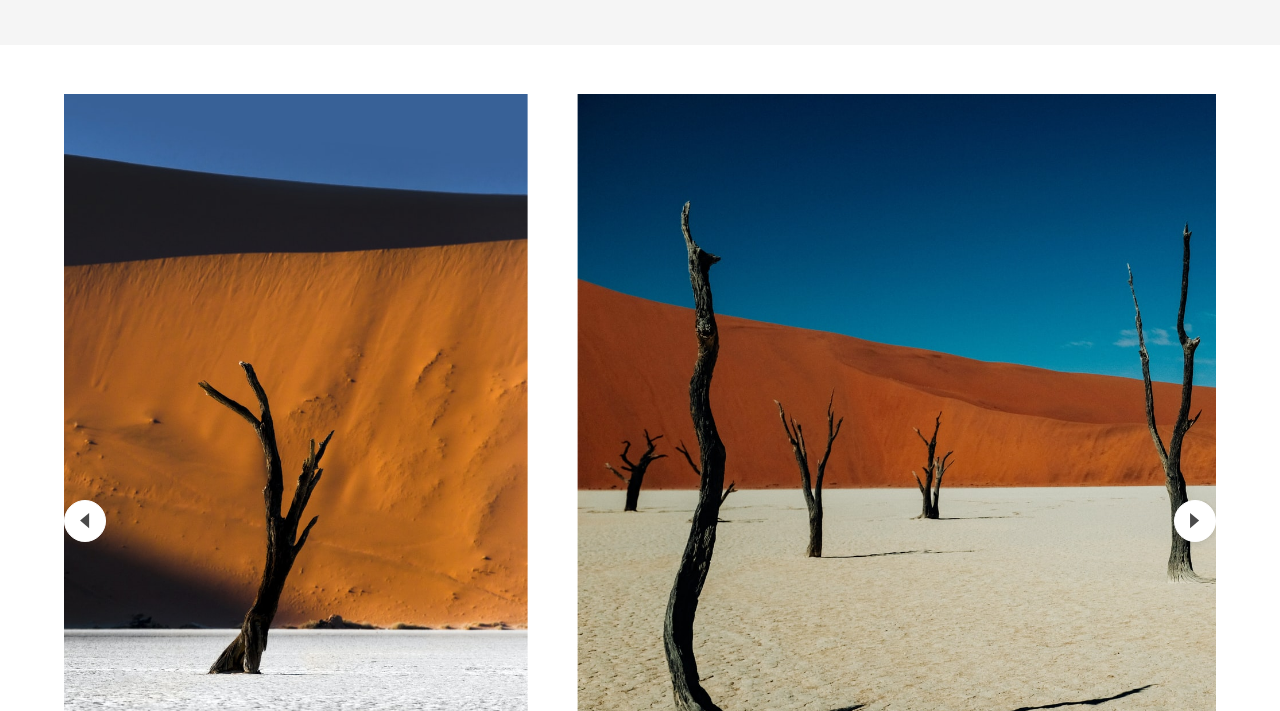
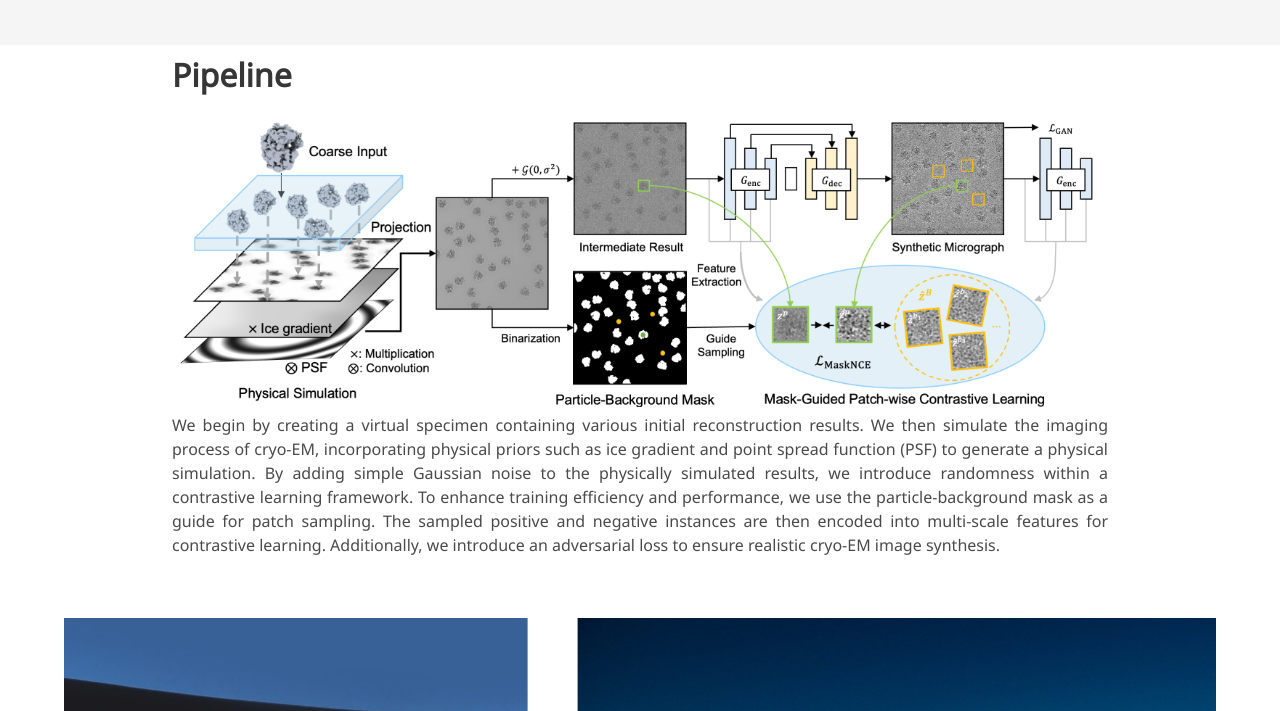
Before and after one commit to Jiakai-Zhang/cryoGEM-project-page, a plain HTML site: page index.html in a window 1280 px wide. Shown: the part 1465-2176 px from the top of the page. Drawn offline with nearby package versions, Linux system fonts and the light colour scheme; some icons are missing; a web font is replaced by a local one.

Commit message:
add pipeline

```diff
--- a/index.html
+++ b/index.html
@@ -172,6 +172,23 @@
 </section>
 <!-- End paper abstract -->
 
+<section class="hero is-small">
+  <div class="container is-max-desktop">
+    <div class="column is-full">
+      <div class="content">
+        <h2 class="title is-3">
+          Pipeline
+        </h2>
+        <img src="static/images/Fig2.png" alt="overview of pipeline" class="center-image">
+        <div class="content has-text-justified">
+          We begin by creating a virtual specimen containing various initial reconstruction results. We then simulate the imaging process of cryo-EM, incorporating physical priors such as ice gradient and point spread function (PSF) to generate a physical simulation. By adding simple Gaussian noise to the physically simulated results, we introduce randomness within a contrastive learning framework. To enhance training efficiency and performance, we use the particle-background mask as a guide for patch sampling. The sampled positive and negative instances are then encoded into multi-scale features for contrastive learning. Additionally, we introduce an adversarial loss to ensure realistic cryo-EM image synthesis.
+        </div>
+      </div>
+
+    </div>
+  </div>
+
+</section>
 
 <!-- Image carousel -->
 <section class="hero is-small">
@@ -235,30 +252,27 @@
 </section> -->
 <!-- End youtube video -->
 
-<!--
+
 <!-- Video carousel -->
-<section class="hero is-small">
+<!-- <section class="hero is-small">
   <div class="hero-body">
     <div class="container">
       <h2 class="title is-3">Another Carousel</h2>
       <div id="results-carousel" class="carousel results-carousel">
         <div class="item item-video1">
           <video poster="" id="video1" autoplay controls muted loop height="100%">
-            <!-- Your video file here -->
             <source src="static/videos/carousel1.mp4"
             type="video/mp4">
           </video>
         </div>
         <div class="item item-video2">
           <video poster="" id="video2" autoplay controls muted loop height="100%">
-            <!-- Your video file here -->
             <source src="static/videos/carousel2.mp4"
             type="video/mp4">
           </video>
         </div>
         <div class="item item-video3">
           <video poster="" id="video3" autoplay controls muted loop height="100%">\
-            <!-- Your video file here -->
             <source src="static/videos/carousel3.mp4"
             type="video/mp4">
           </video>
@@ -268,8 +282,6 @@
   </div>
 </section> -->
 <!-- End video carousel -->
-
-
 
 
 
```
